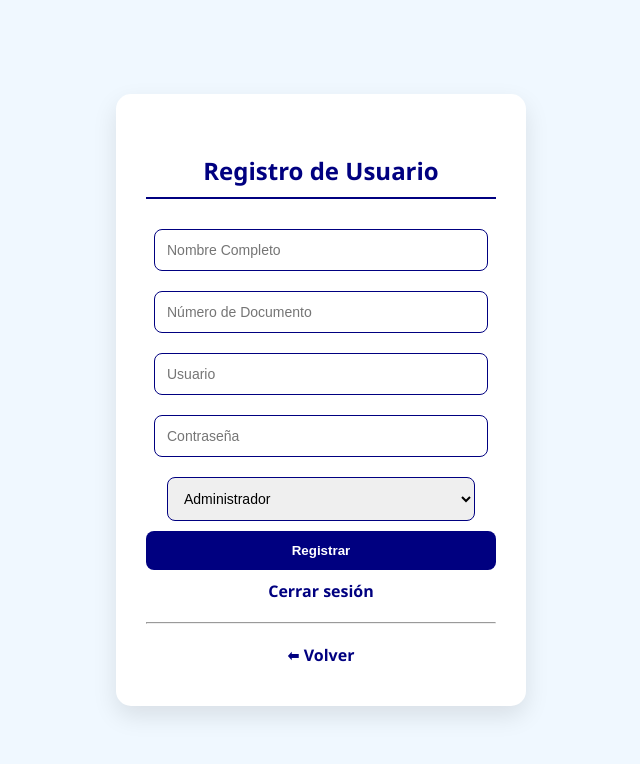
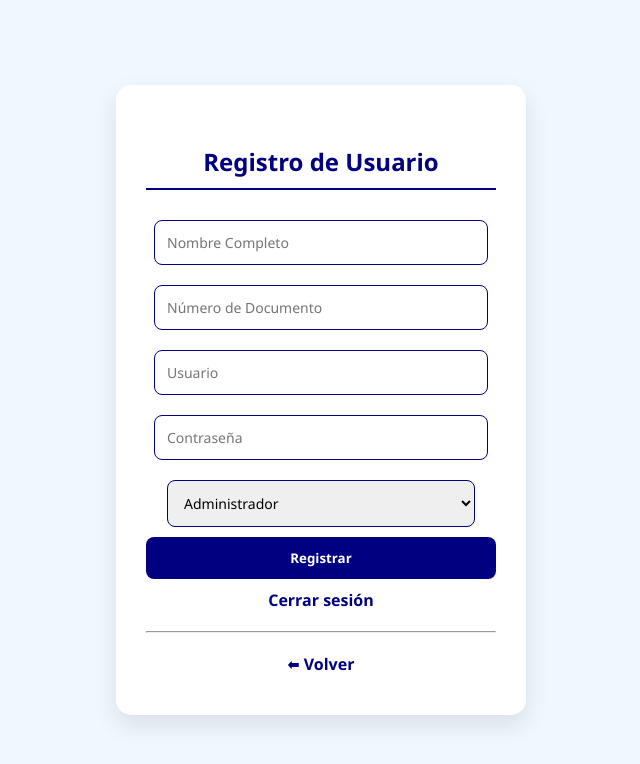
Before and after one commit to Xanty10RR/Atencion-Cliente, a PHP site: page /RegistroUsuarioAdmin.php in a window 1280 px wide. Shown: the top 764 px of the page, without its empty margins (319-959 px from the left). Run offline with PHP 8.4, Linux system fonts and the light colour scheme; the visitor is signed in with stand-in values (Sample User, id 1).

Commit message:
style: add link to fonts.css for consistent typography in RegistroUsuarioAdmin.php

```diff
--- a/RegistroUsuarioAdmin.php
+++ b/RegistroUsuarioAdmin.php
@@ -202,6 +202,7 @@ if ($_SERVER['REQUEST_METHOD'] == 'POST') {
             }
         }
     </style>
+    <link href="fonts.css" rel="stylesheet">
 </head>
 
 <body>
```
